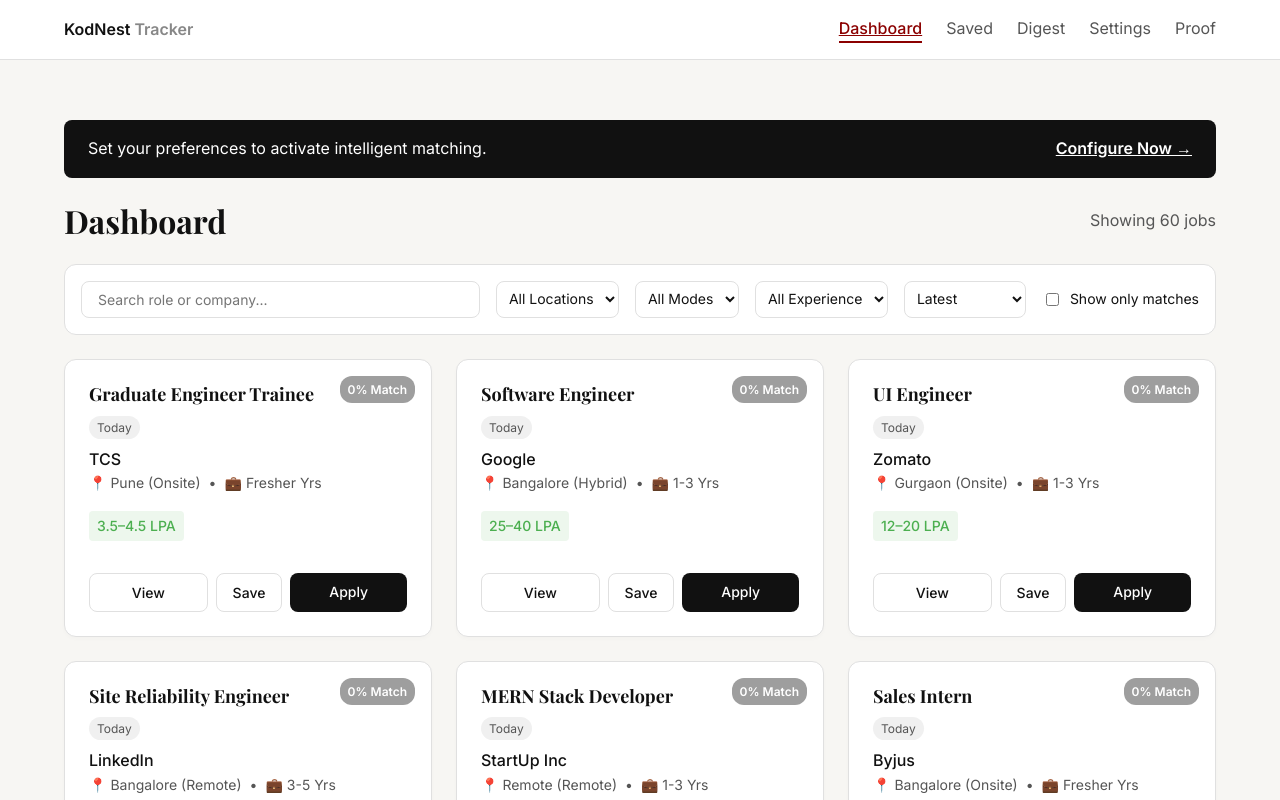
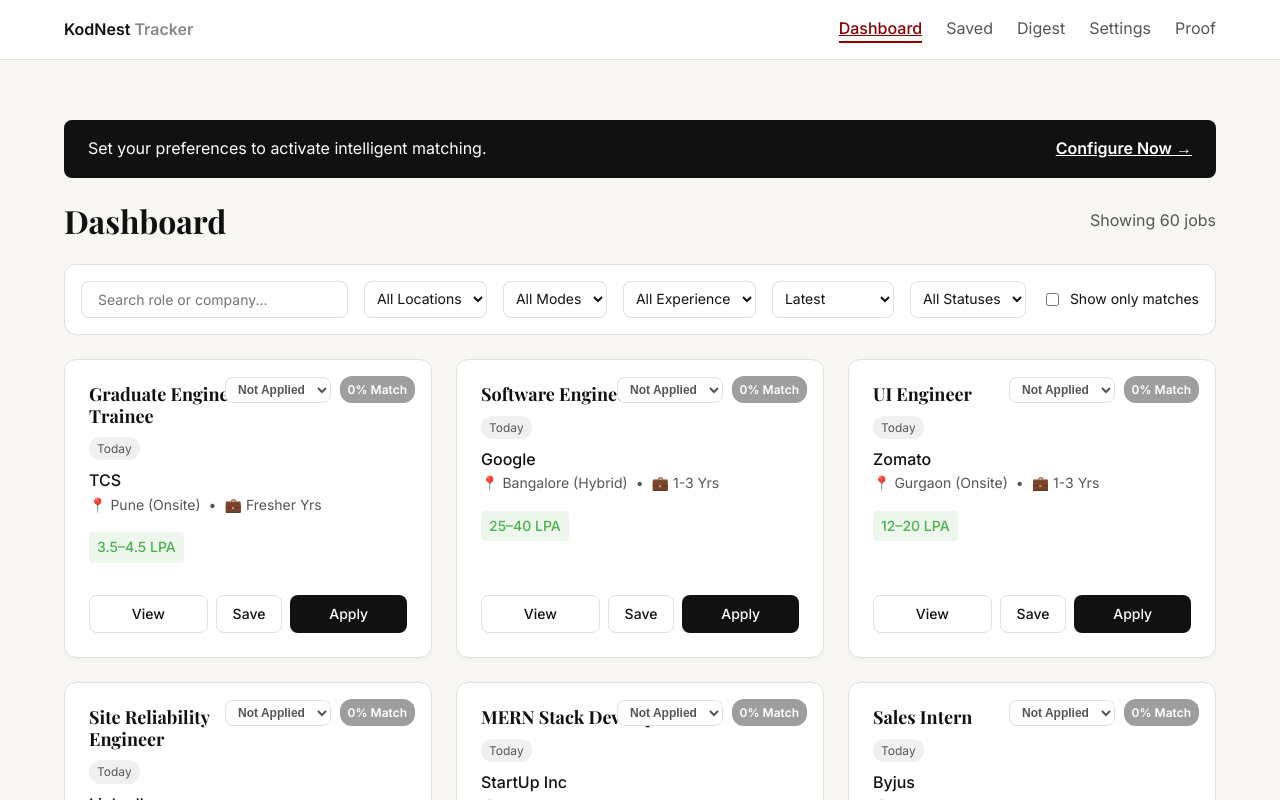
Before and after one commit to Parikshith29/jobapp, a React (Vite) app: page /dashboard in a window 1280 px wide. Shown: the top 800 px of the page. Built offline with nearby package versions, Linux system fonts and the light colour scheme.

Commit message:
feat: add FilterBar and JobCard components to manage and display job listings.

```diff
--- a/src/components/jobs/FilterBar.jsx
+++ b/src/components/jobs/FilterBar.jsx
@@ -77,6 +77,14 @@
                 <option value="oldest">Oldest</option>
             </select>
 
+            <select name="status" value={filters.status} onChange={handleChange} style={selectStyle}>
+                <option value="">All Statuses</option>
+                <option value="Not Applied">Not Applied</option>
+                <option value="Applied">Applied</option>
+                <option value="Rejected">Rejected</option>
+                <option value="Selected">Selected</option>
+            </select>
+
             <label style={{
                 display: 'flex',
                 alignItems: 'center',
--- a/src/components/jobs/JobCard.jsx
+++ b/src/components/jobs/JobCard.jsx
@@ -1,11 +1,20 @@
 import React from 'react';
 
-const JobCard = ({ job, onSave, onView, isSaved }) => {
+const JobCard = ({ job, onSave, onView, isSaved, status, onStatusChange }) => {
     const getScoreColor = (score) => {
         if (score >= 80) return 'var(--success-color)';
         if (score >= 60) return 'var(--warning-color)';
         if (score >= 40) return 'var(--text-secondary)';
         return '#9e9e9e'; // Grey
+    };
+
+    const getStatusColor = (currentStatus) => {
+        switch (currentStatus) {
+            case 'Applied': return '#2196F3'; // Blue
+            case 'Rejected': return '#F44336'; // Red
+            case 'Selected': return '#4CAF50'; // Green
+            default: return 'var(--text-secondary)'; // Neutral
+        }
     };
 
     const hasScore = typeof job.matchScore === 'number';
@@ -14,7 +23,7 @@
         <div style={{
             backgroundColor: 'var(--bg-secondary)',
             borderRadius: 'var(--radius-lg)',
-            border: '1px solid var(--border-color)',
+            border: `1px solid ${status && status !== 'Not Applied' ? getStatusColor(status) : 'var(--border-color)'}`,
             padding: 'var(--space-24)',
             display: 'flex',
             flexDirection: 'column',
@@ -24,15 +33,32 @@
             transition: 'transform var(--transition-fast), box-shadow var(--transition-fast)',
             position: 'relative'
         }}
-            onMouseEnter={(e) => {
-                e.currentTarget.style.transform = 'translateY(-2px)';
-                e.currentTarget.style.boxShadow = '0 8px 16px rgba(0,0,0,0.05)';
-            }}
-            onMouseLeave={(e) => {
-                e.currentTarget.style.transform = 'translateY(0)';
-                e.currentTarget.style.boxShadow = '0 2px 4px rgba(0,0,0,0.02)';
-            }}
+        // ... handlers ...
         >
+            {/* Status Badge/Selector */}
+            <div style={{ position: 'absolute', top: 'var(--space-16)', right: hasScore ? '100px' : 'var(--space-16)' }}>
+                <select
+                    value={status || 'Not Applied'}
+                    onChange={(e) => onStatusChange(job.id, e.target.value)}
+                    onClick={(e) => e.stopPropagation()} // Prevent card click
+                    style={{
+                        padding: '4px 8px',
+                        borderRadius: 'var(--radius-md)',
+                        border: '1px solid var(--border-color)',
+                        fontSize: 'var(--text-xs)',
+                        fontWeight: 600,
+                        backgroundColor: '#FFF',
+                        color: getStatusColor(status),
+                        cursor: 'pointer'
+                    }}
+                >
+                    <option value="Not Applied">Not Applied</option>
+                    <option value="Applied">Applied</option>
+                    <option value="Rejected">Rejected</option>
+                    <option value="Selected">Selected</option>
+                </select>
+            </div>
+
             {hasScore && (
                 <div style={{
                     position: 'absolute',
@@ -56,7 +82,7 @@
                         fontWeight: 700,
                         margin: 0,
                         color: 'var(--text-primary)',
-                        paddingRight: hasScore ? '80px' : '0' // Make space for badge
+                        paddingRight: '120px' // Make space for badges
                     }}>
                         {job.title}
                     </h3>
```
